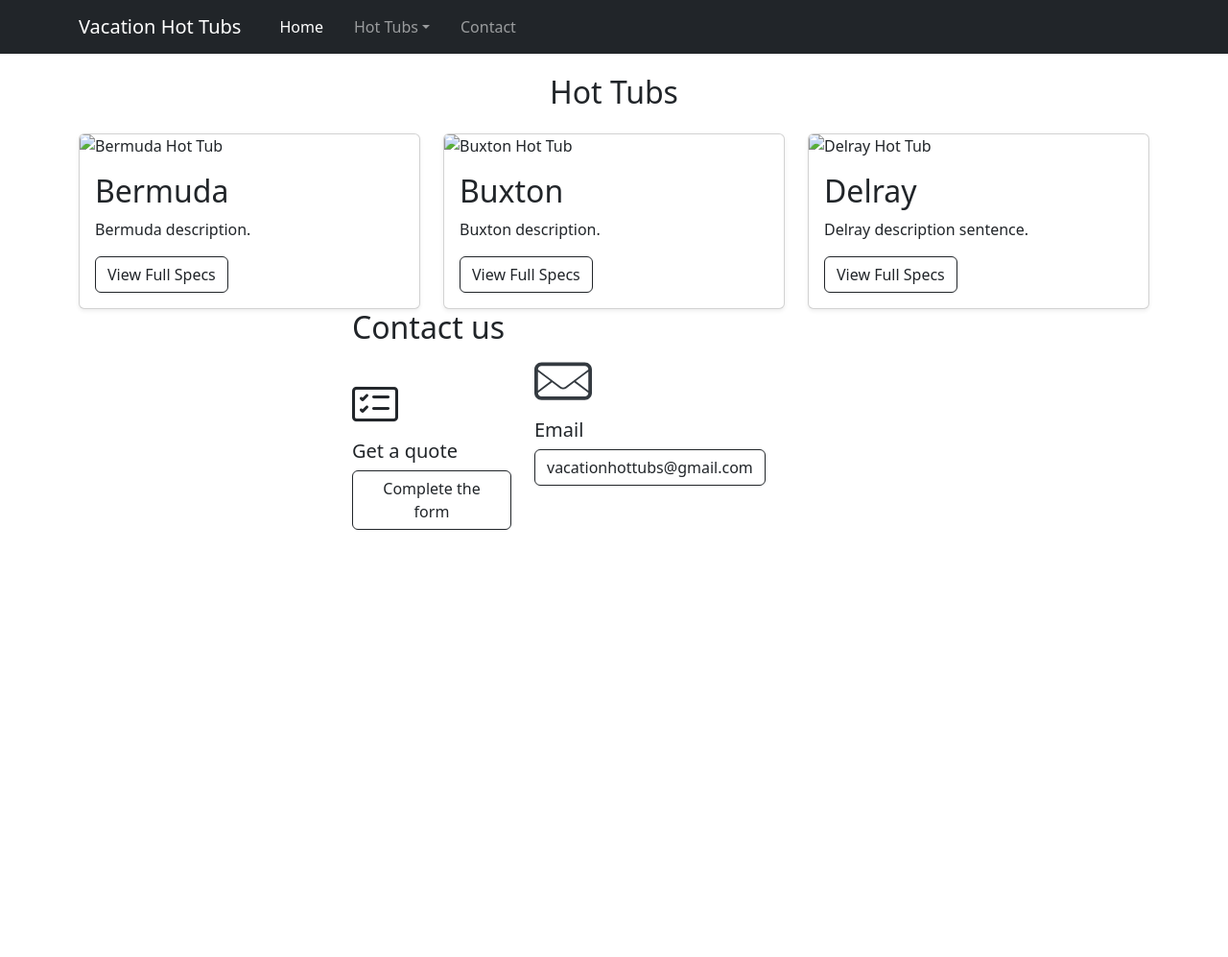
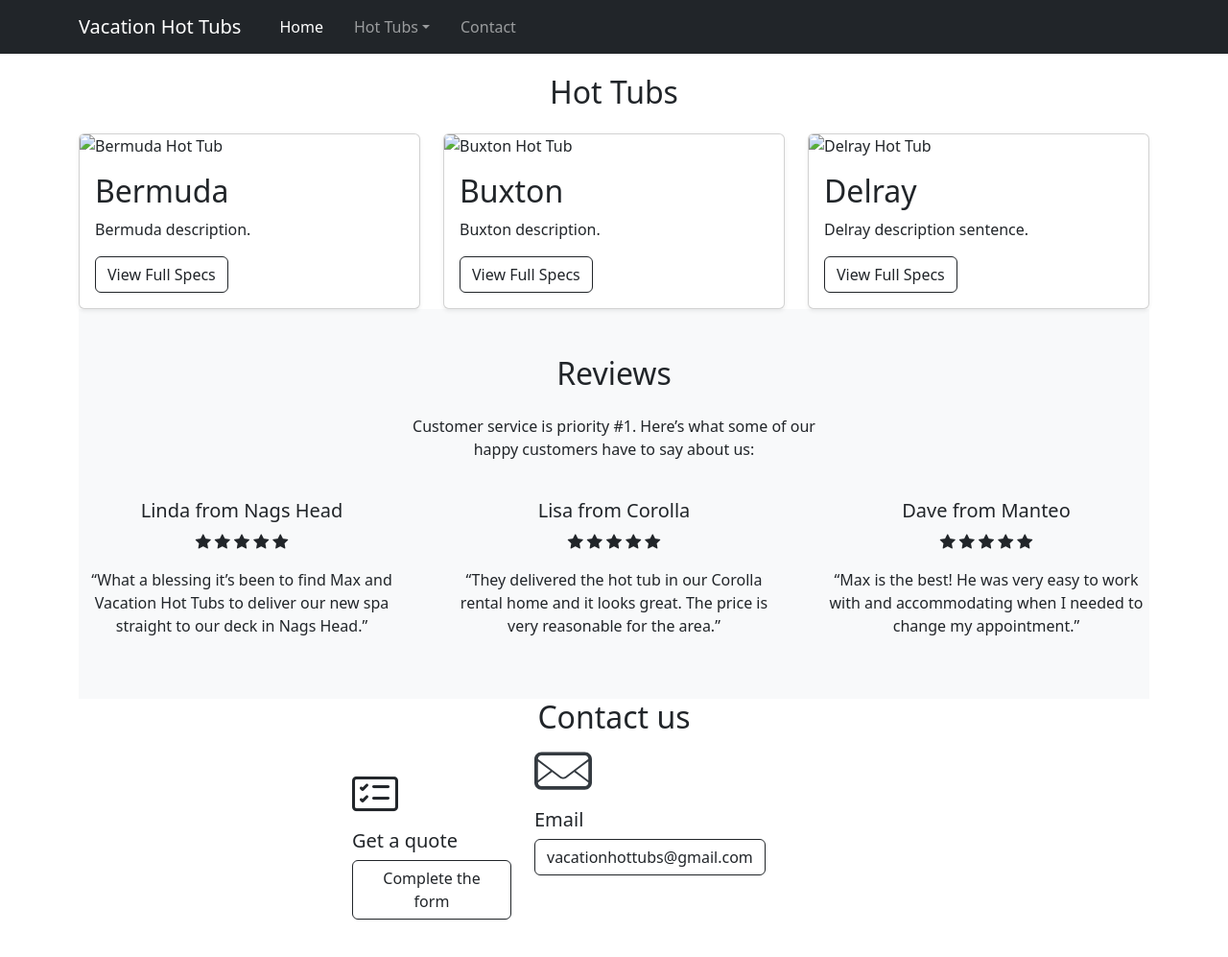
Before and after one commit to vacationhottubs/vacationhottubs.github.io, a Jekyll site: the page built from index.html, in a window 1280 px wide and 1070 px high. Shown: the top 997 px of the window at 96% size. Built offline with Jekyll 4.4.1, drawn with Linux system fonts in a browser that asks for light colours.

Commit message:
Update index.html

```diff
--- a/index.html
+++ b/index.html
@@ -44,10 +44,37 @@ excerpt: Vacation Hot Tubs provides practical and rugged hot tubs for your vacat
           </div>
         </div>
         <!-- End Hot Tubs -->
+        <!-- Begin Reviews -->
+        <div class="py-5 bg-light text-center">
+          <h2 class="fw-light pb-3">Reviews</h2>
+          <div class="row justify-content-center">
+            <div class="col-11 col-sm-10 col-md-8 col-lg-6 col-xl-5 col-xxl-4">
+              <p>Customer service is priority #1. Here’s what some of our happy customers have to say about us:</p>
+            </div>
+          </div>
+          <div class="row justify-content-center gx-5">
+            <div class="col-11 col-sm-10 col-md-8 col-lg-4 pt-4">
+              <h3 class="h5 fw-light">Linda from Nags Head</h3>
+              <p><i class="bi-star-fill" role="img"></i> <i class="bi-star-fill" role="img"></i> <i class="bi-star-fill" role="img"></i> <i class="bi-star-fill" role="img"></i> <i class="bi-star-fill" role="img"></i></p>
+              <p>“What a blessing it’s been to find Max and Vacation Hot Tubs to deliver our new spa straight to our deck in Nags Head.”</p>
+            </div>
+            <div class="col-11 col-sm-10 col-md-8 col-lg-4 pt-4">
+              <h3 class="h5 fw-light">Lisa from Corolla </h3>
+              <p><i class="bi-star-fill" role="img"></i> <i class="bi-star-fill" role="img"></i> <i class="bi-star-fill" role="img"></i> <i class="bi-star-fill" role="img"></i> <i class="bi-star-fill" role="img"></i></p>
+              <p>“They delivered the hot tub in our Corolla rental home and it looks great. The price is very reasonable for the area.”</p>
+            </div>
+            <div class="col-11 col-sm-10 col-md-8 col-lg-4 pt-4">
+              <h3 class="h5 fw-light">Dave from Manteo</h3>
+              <p><i class="bi-star-fill" role="img"></i> <i class="bi-star-fill" role="img"></i> <i class="bi-star-fill" role="img"></i> <i class="bi-star-fill" role="img"></i> <i class="bi-star-fill" role="img"></i></p>
+              <p>“Max is the best! He was very easy to work with and accommodating when I needed to change my appointment.”</p>
+            </div>
+          </div>
+        </div>
+        <!-- End Reviews -->
         <!-- Begin Contact -->
+        <h2 class="fw-light text-center">Contact us</h2>
         <div class="row justify-content-lg-center">
           <div class="col-lg-6 col-xl-6">
-            <h2 class="fw-light">Contact us</h2>
             <div class="row">
               <div class="col-md-4 pt-4">
                 <i class="bi-card-checklist" style="font-size:3rem;line-height:1.2"></i>
```
